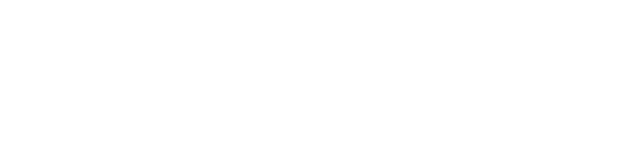
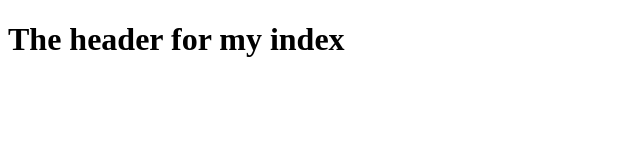
Before and after one commit to evansvillewy/codingdemo, a plain HTML site: page index.html in a window 1280 px wide. Shown: the whole page, without its empty margins (0-640 px from the left). Drawn offline with Linux system fonts and the light colour scheme.

Commit message:
Add header to index.html

```diff
--- a/index.html
+++ b/index.html
@@ -13,6 +13,7 @@
         <link rel="stylesheet" href="">
     </head>
     <body>
+        <h1>The header for my index</h1>
         <!--[if lt IE 7]>
             <p class="browsehappy">You are using an <strong>outdated</strong> browser. Please <a href="#">upgrade your browser</a> to improve your experience.</p>
         <![endif]-->
```
